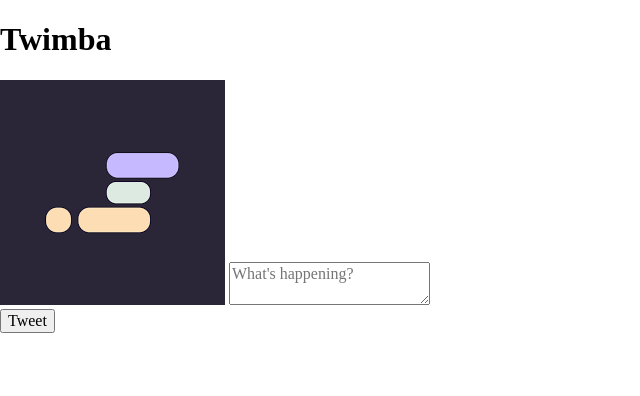
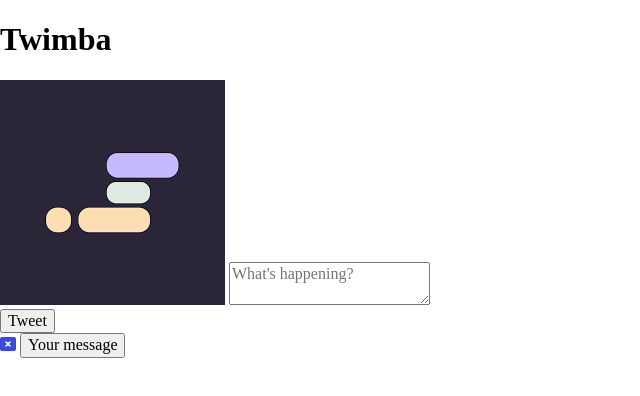
Before and after one commit to paulo-de-santiago/twimba-stretch, a website built with Vite: page index.html in a window 1280 px wide. Shown: the whole page, without its empty margins (0-640 px from the left). Built offline with nearby package versions, Linux system fonts and the light colour scheme.

Commit message:
index HTML 136

```diff
--- a/index.html
+++ b/index.html
@@ -36,7 +36,16 @@
       <div class="feed" id="feed">
         <!-- Tweets here!! -->
       </div>
+      <div class="reply" id="reply">
+        <div class="reply-btns-div">
+          <span class="tweet-detail-reply">
+          <i class="fas fa-window-close" style="color: #3d48d6;"></i>
+          </span>
+          <button class="reply-btn">Your message</button>
+
+      </div>
     </main>
+
     <script src="index.js" type="module"></script>
   </body>
 </html>
```
